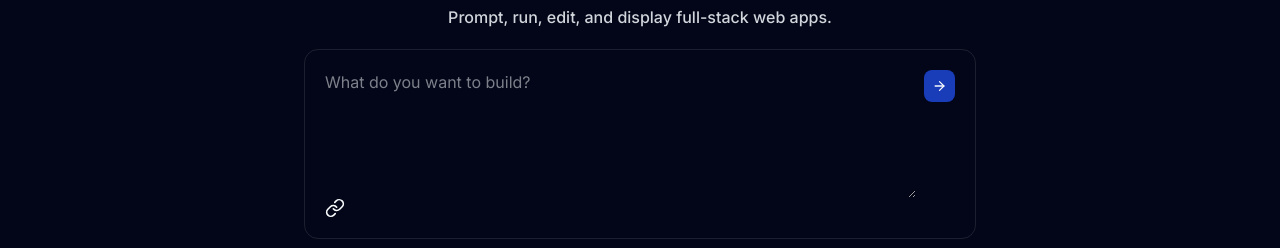
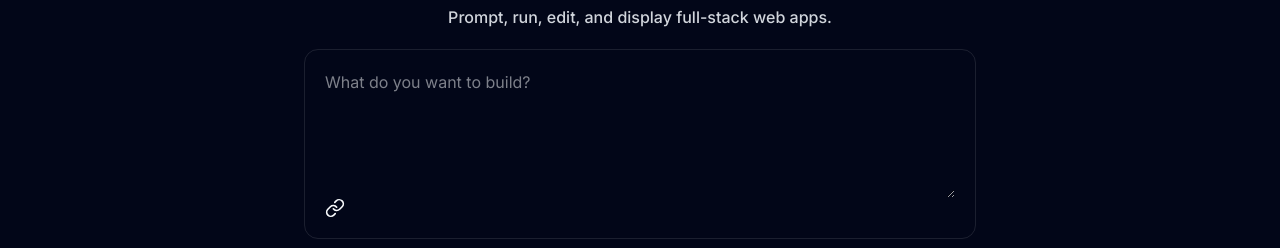
Before and after one commit to mnraza-dev/blyzr, a Next.js app: page / in a window 1280 px wide. Shown: the part 272-520 px from the top of the page. Built offline with nearby package versions, Linux system fonts and the light colour scheme.

Commit message:
Add click handler to ArrowRight icon based on user input

```diff
--- a/components/custom/Hero.jsx
+++ b/components/custom/Hero.jsx
@@ -17,7 +17,10 @@ const Hero = () => {
             className="outline-none bg-transparent w-full h-32 max-h-56  resize"
             placeholder={lookup.INPUT_PLACEHOLDER}
           />
-          <ArrowRight className="w-8 h-8 bg-blue-800 rounded-md p-2 " />
+          {userInput && (
+            <ArrowRight onClick={()=>{ console.log("clicked");
+            }} className="w-8 h-8 cursor-pointer bg-blue-800 rounded-md p-2 " />
+          )}
         </div>
         <div>
           <Link className="h-5 w-5" />
```
